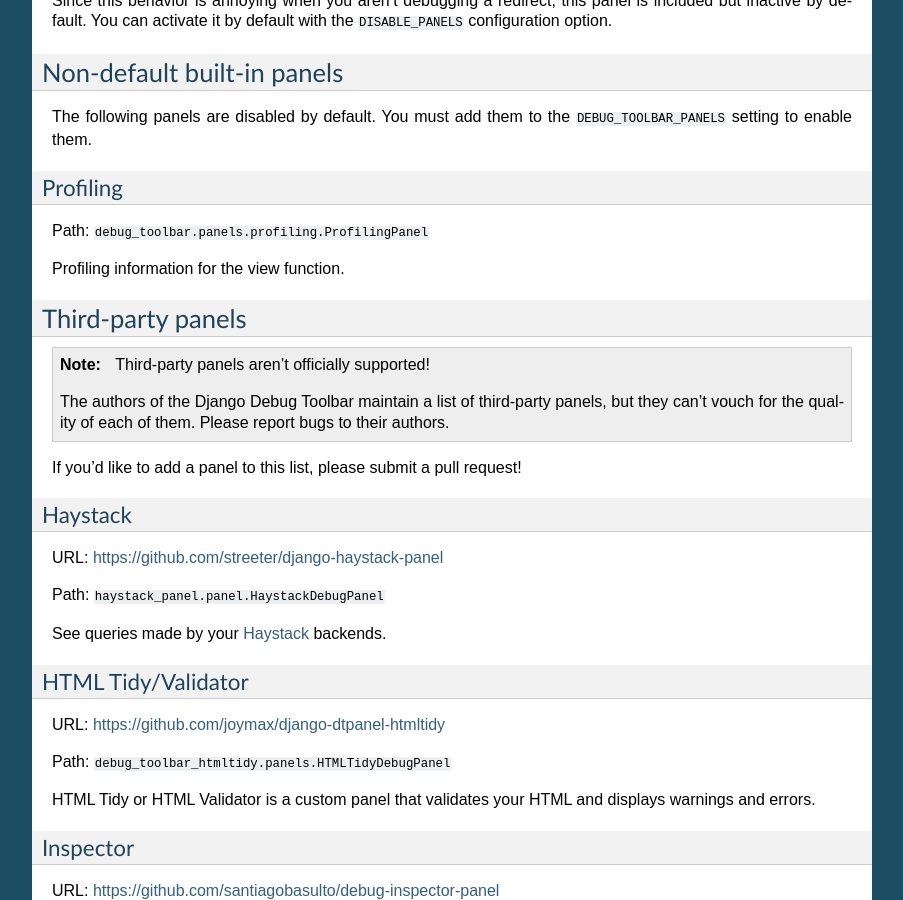
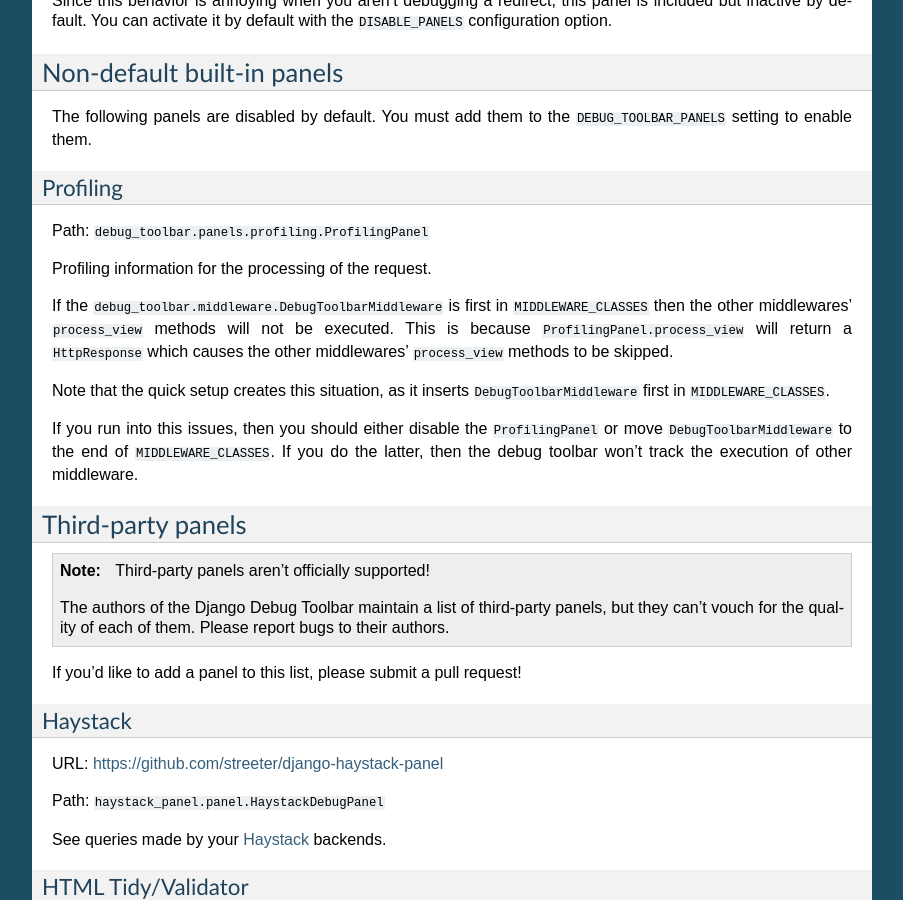
Before and after one commit to jazzband/django-debug-toolbar, a Sphinx documentation site: the page built from docs/panels.rst, in a window 1280 px wide and 900 px high, scrolled down 1934 px. Shown: the whole window, without its empty margins (198-1101 px from the left). Built offline with Sphinx 7.4.7, drawn with Linux system fonts in a browser that asks for light colours.

Commit message:
Added documentation around ProfilingPanel and problems with the middlware.
Closes #497

```diff
--- a/docs/panels.rst
+++ b/docs/panels.rst
@@ -105,19 +105,34 @@
 panel is included but inactive by default. You can activate it by default with
 the ``DISABLE_PANELS`` configuration option.
 
-
 Non-default built-in panels
 ---------------------------
 
 The following panels are disabled by default. You must add them to the
 ``DEBUG_TOOLBAR_PANELS`` setting to enable them.
 
+.. _profiling-panel:
+
 Profiling
 ~~~~~~~~~
 
 Path: ``debug_toolbar.panels.profiling.ProfilingPanel``
 
-Profiling information for the view function.
+Profiling information for the processing of the request.
+
+If the ``debug_toolbar.middleware.DebugToolbarMiddleware`` is first in
+``MIDDLEWARE_CLASSES`` then the other middlewares' ``process_view`` methods
+will not be executed. This is because ``ProfilingPanel.process_view`` will
+return a ``HttpResponse`` which causes the other middlewares'
+``process_view`` methods to be skipped.
+
+Note that the quick setup creates this situation, as it inserts
+``DebugToolbarMiddleware`` first in ``MIDDLEWARE_CLASSES``.
+
+If you run into this issues, then you should either disable the
+``ProfilingPanel`` or move ``DebugToolbarMiddleware`` to the end of
+``MIDDLEWARE_CLASSES``. If you do the latter, then the debug toolbar won't
+track the execution of other middleware.
 
 Third-party panels
 ------------------
```
Also changed, not shown: docs/tips.rst (+11 -0 lines).
